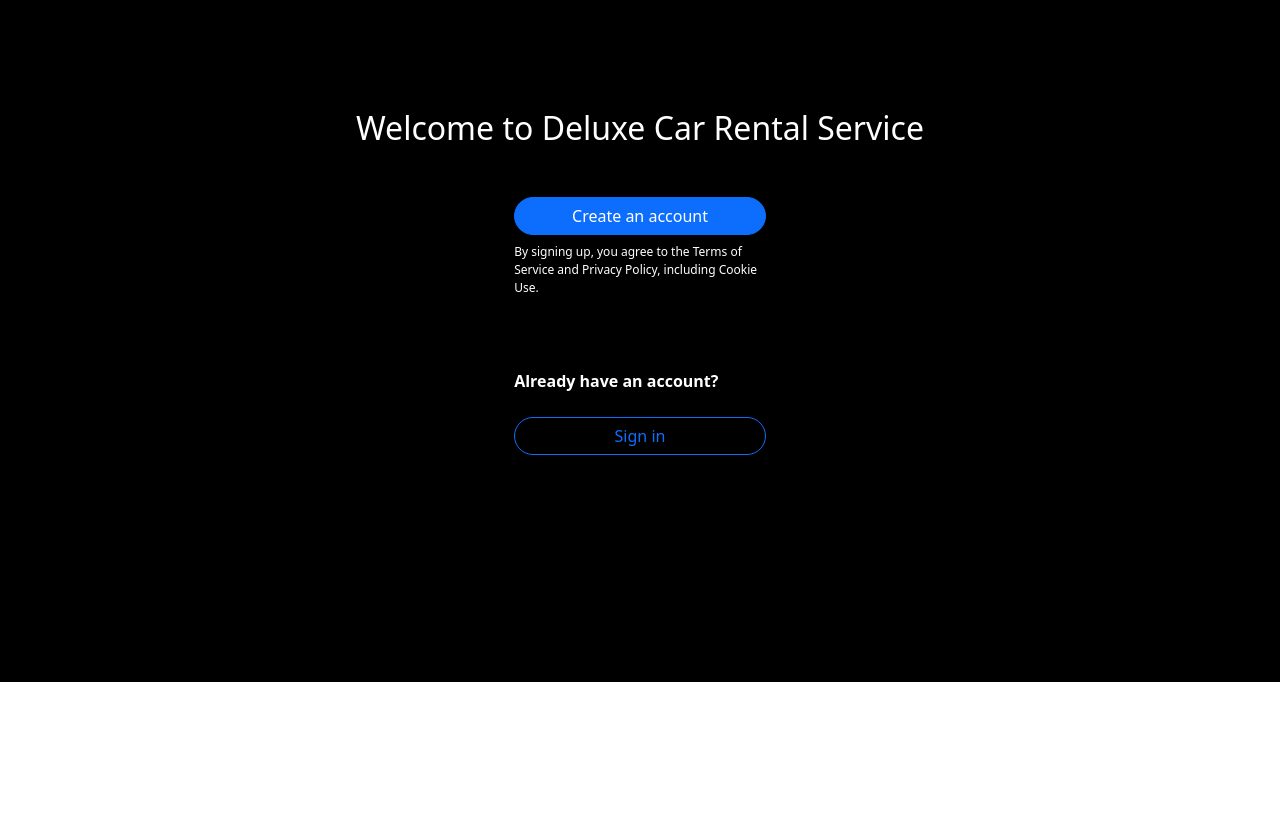
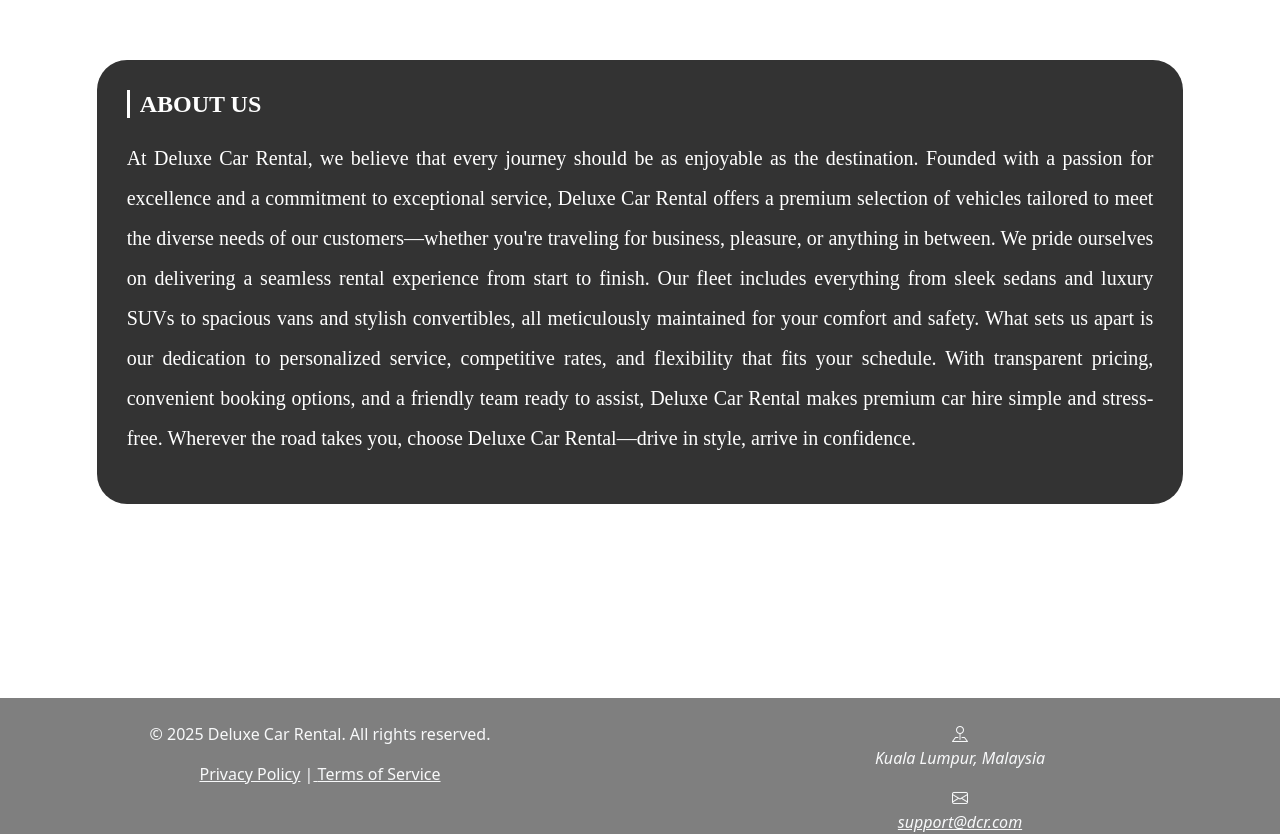
Before and after one commit to ShawnYeongTX/full-stack-project, a React (Vite) app: page /about in a window 1280 px wide. Shown: the part 118-952 px from the top of the page. Before the commit the page ends 800 px from the top, so only its background shows below. Built offline with nearby package versions, Linux system fonts and the light colour scheme; no server answers.

Commit message:
add 2 new pages

```diff
--- a/src/App.css
+++ b/src/App.css
@@ -23,3 +23,23 @@ body {
   background-color: rgba(255, 255, 255, 0.8);
   border: none;
 }
+
+.overlay {
+  background-color: rgba(0, 0, 0, 0.5);
+  padding: 60px 20px;
+}
+
+.about-title {
+  font-weight: bold;
+  margin-bottom: 20px;
+  border-left: 3px solid #fff;
+  padding-left: 10px;
+  font-size: 24px;
+  text-transform: uppercase;
+}
+
+.about-text {
+  font-size: 20px;
+  line-height: 2.0;
+  text-align: justify;
+}
--- a/src/App.jsx
+++ b/src/App.jsx
@@ -5,6 +5,8 @@ import HomePage from "./pages/HomePage";
 import UserBookings from "./components/UserBookings";
 import "./App.css";
 import { BackgroundImageProvider } from "../backgroundImageContext";
+import AboutPage from "./pages/AboutPage";
+import ContactUs from "./pages/ContactUs";
 
 export default function App() {
   return (
@@ -15,6 +17,8 @@ export default function App() {
             <Route path="/login" element={<AuthPage />} />
             <Route path="/home" element={<HomePage />} />
             <Route path="/booking" element={<UserBookings />} />
+            <Route path="/about" element={<AboutPage />} />
+            <Route path="/contact" element={<ContactUs />} />
             <Route path="*" element={<AuthPage />} />
           </Routes>
         </BrowserRouter>
--- a/src/components/EditUserBooking.jsx
+++ b/src/components/EditUserBooking.jsx
@@ -123,7 +123,7 @@ export default function EditUserBooking({
   return (
     <Modal show={show} onHide={onHide}>
       <Modal.Header closeButton>
-        <Modal.Title>Update or Delete Booking</Modal.Title>
+        <Modal.Title>Update or Delete your Booking</Modal.Title>
       </Modal.Header>
       <Modal.Body>
         <Form>
@@ -135,10 +135,10 @@ export default function EditUserBooking({
               onChange={handleInputChange}
             />
           </Form.Group>
-          <Form.Group className="mb-3" controlId="contact">
+          <Form.Group className="mb-3" controlId="formBasicContact">
             <Form.Label>Contact</Form.Label>
             <Form.Control
-              type="text"
+              type="tel"
               value={updatedBooking.contact}
               onChange={handleInputChange}
             />
--- a/src/components/Footer.jsx
+++ b/src/components/Footer.jsx
@@ -13,7 +13,7 @@ export default function Footer() {
         <Row>
           <Col className="text-center">
             <p>
-              &copy; {new Date().getFullYear()} Delux Car Rental. All rights
+              &copy; {new Date().getFullYear()} Deluxe Car Rental. All rights
               reserved.
             </p>
             <p>
@@ -26,12 +26,24 @@ export default function Footer() {
                 Terms of Service
               </a>
             </p>
-            <p>
-              Contact us:{" "}
-              <a href="mailto:support@dcr.com" className="text-light">
-                support@dcr.com
-              </a>
-            </p>
+          </Col>
+          <Col className="text-center">
+            <div
+              style={{
+                display: "flex",
+                flexDirection: "column",
+                alignItems: "center",
+              }}
+            >
+              <i className="bi bi-pin-map">
+                <p> Kuala Lumpur, Malaysia</p>
+              </i>
+              <i className="bi bi-envelope">
+                <a href="mailto:support@dcr.com" className="text-light">
+                  <p>support@dcr.com</p>
+                </a>
+              </i>
+            </div>
           </Col>
         </Row>
       </Container>
--- a/src/components/Layout.jsx
+++ b/src/components/Layout.jsx
@@ -39,7 +39,7 @@ export default function Layout({ children }) {
 
           <Navbar.Brand as={Link} to="/contact">
             <i style={{ marginRight: "5px" }} className="bi bi-telephone"></i>
-            Contact
+            Contact Us
           </Navbar.Brand>
 
           <Navbar.Brand as={Link} to="/about">
--- /dev/null
+++ b/src/pages/AboutPage.jsx
@@ -0,0 +1,63 @@
+import { Container, Row, Col, Card } from "react-bootstrap";
+import { useBackgroundImage } from "../../backgroundImageContext";
+import Layout from "../components/Layout";
+import Footer from "../components/Footer";
+
+import "../App.css";
+
+export default function AboutPage() {
+  const backgroundImage = useBackgroundImage();
+
+  return (
+    <Container
+      fluid
+      className="d-flex flex-column min-vh-100"
+      style={{
+        backgroundImage: `url(${backgroundImage})`,
+        backgroundSize: "cover",
+        backgroundPosition: "center",
+        margin: "0px",
+        padding: "0px",
+        width: "100%",
+      }}
+    >
+      <Layout />
+      <Row
+        className="justify-content-center align-items-center"
+        style={{ height: "100vh" }}
+      >
+        <Col
+          md={10}
+          style={{
+            backgroundColor: "rgba(1, 1, 1, 0.8)",
+            padding: "30px",
+            borderRadius: "30px",
+            color: "white",
+            fontFamily: "cursive",
+          }}
+        >
+          <h3 className="about-title">About Us</h3>
+
+          <p className="about-text">
+            At Deluxe Car Rental, we believe that every journey should be as
+            enjoyable as the destination. Founded with a passion for excellence
+            and a commitment to exceptional service, Deluxe Car Rental offers a
+            premium selection of vehicles tailored to meet the diverse needs of
+            our customers—whether you're traveling for business, pleasure, or
+            anything in between. We pride ourselves on delivering a seamless
+            rental experience from start to finish. Our fleet includes
+            everything from sleek sedans and luxury SUVs to spacious vans and
+            stylish convertibles, all meticulously maintained for your comfort
+            and safety. What sets us apart is our dedication to personalized
+            service, competitive rates, and flexibility that fits your schedule.
+            With transparent pricing, convenient booking options, and a friendly
+            team ready to assist, Deluxe Car Rental makes premium car hire
+            simple and stress-free. Wherever the road takes you, choose Deluxe
+            Car Rental—drive in style, arrive in confidence.
+          </p>
+        </Col>
+      </Row>
+      <Footer />
+    </Container>
+  );
+}
--- /dev/null
+++ b/src/pages/ContactUs.jsx
@@ -0,0 +1,76 @@
+import { Form, Button, Container, Row, Col } from "react-bootstrap";
+import { useBackgroundImage } from "../../backgroundImageContext";
+import Layout from "../components/Layout";
+import Footer from "../components/Footer";
+
+export default function ContactUs() {
+  const backgroundImage = useBackgroundImage();
+
+  return (
+    <Container
+      fluid
+      className="d-flex flex-column min-vh-100"
+      style={{
+        backgroundImage: `url(${backgroundImage})`,
+        backgroundSize: "cover",
+        backgroundPosition: "center",
+        margin: "0px",
+        padding: "0px",
+        width: "100%",
+      }}
+    >
+      <Layout />
+      <Row
+        className="justify-content-center align-items-center"
+        style={{ height: "100vh" }}
+      >
+        <Col
+          md={6}
+          style={{
+            backgroundColor: "rgba(1, 1, 1, 0.8)",
+            padding: "30px",
+            borderRadius: "30px",
+            color: "white",
+          }}
+        >
+          <Form>
+            <Form.Group controlId="name">
+              <Form.Label>Name</Form.Label>
+              <Form.Control type="text" placeholder="Enter your name" />
+            </Form.Group>
+
+            <Form.Group controlId="formBasicEmail">
+              <Form.Label>Email</Form.Label>
+              <Form.Control type="basicEmail" placeholder="Enter your email" />
+            </Form.Group>
+
+            <Form.Group controlId="formBasicContact">
+              <Form.Label>Contact Number</Form.Label>
+              <Form.Control
+                type="tel"
+                placeholder="Enter your contact number"
+                pattern="[0-9]*"
+              />
+            </Form.Group>
+
+            <Form.Group controlId="message">
+              <Form.Label>Write a message</Form.Label>
+              <Form.Control
+                as="textarea"
+                rows={3}
+                placeholder="Enter your message"
+              />
+            </Form.Group>
+
+            <div className="d-flex justify-content-end">
+              <Button variant="primary" type="submit" className="mt-5">
+                Submit
+              </Button>
+            </div>
+          </Form>
+        </Col>
+      </Row>
+      <Footer />
+    </Container>
+  );
+}
```
